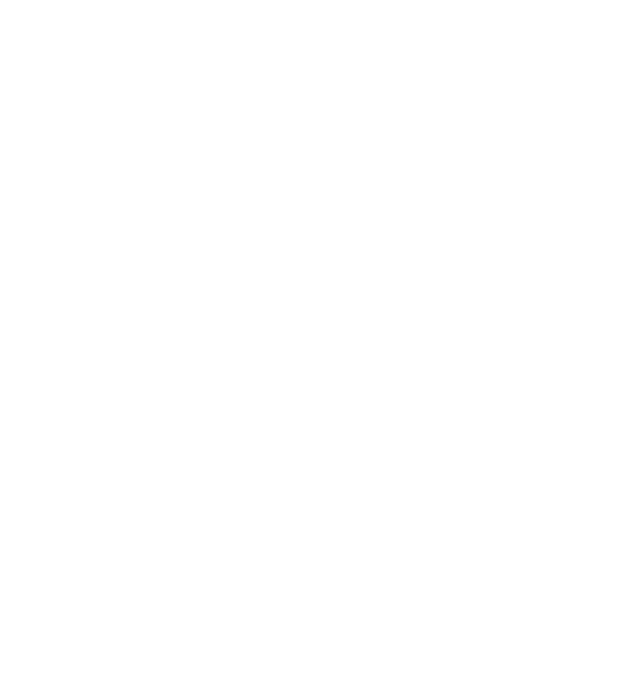
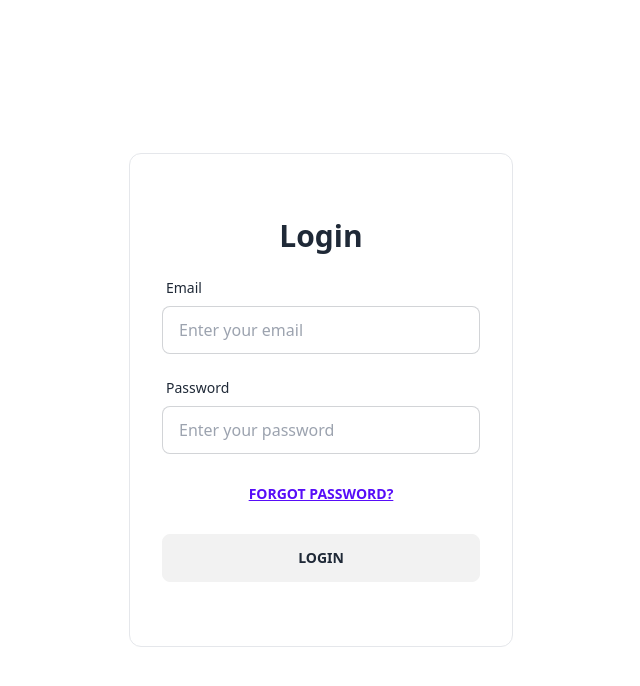
Before and after one commit to AchalS-iglu/lnt-scheduler, a SvelteKit app: page /login in a window 1280 px wide. Shown: the top 686 px of the page, without its empty margins (319-959 px from the left). Built offline with nearby package versions, Linux system fonts and the light colour scheme.

Commit message:
login and calendar

```diff
--- a/src/app.html
+++ b/src/app.html
@@ -1,12 +1,12 @@
 <!DOCTYPE html>
-<html lang="en">
+<html lang="en" data-theme="light">
 	<head>
 		<meta charset="utf-8" />
 		<link rel="icon" href="%sveltekit.assets%/favicon.png" />
 		<meta name="viewport" content="width=device-width" />
 		%sveltekit.head%
 	</head>
-	<body data-sveltekit-preload-data="hover">
-		<div style="display: contents">%sveltekit.body%</div>
+	<body data-sveltekit-preload-data="hover" style="margin: 0;">
+		<div style="display: contents; height: 100vh; width: 100vw">%sveltekit.body%</div>
 	</body>
 </html>
--- a/src/lib/index.js
+++ /dev/null
@@ -1 +0,0 @@
-// place files you want to import through the `$lib` alias in this folder.
--- a/src/routes/+page.svelte
+++ b/src/routes/+page.svelte
@@ -1,18 +1,38 @@
-<script>
-	import { goto } from "$app/navigation";
-	import { supabase } from "$lib/supabase/client";
+<script lang="ts">
+	import '@fullcalendar/core/vdom.cjs';
 
-  const user = supabase.auth.getUser()
-  console.log(user)
-  if (!user) goto("/login")
+	import dayGridPlugin from '@fullcalendar/daygrid';
+	import interactionPlugin from '@fullcalendar/interaction';
+	import listPlugin from '@fullcalendar/list';
+	import timeGridPlugin from '@fullcalendar/timegrid';
+	import FullCalendar, { type CalendarOptions } from 'svelte-fullcalendar';
+	import { goto } from '$app/navigation';
+	import { supabase } from '$lib/supabase/client';
+
+	const user = supabase.auth.getUser();
+	console.log(user);
+	if (!user) goto('/login');
+
+	let options: CalendarOptions = {
+		initialView: 'dayGridMonth',
+		plugins: [dayGridPlugin, interactionPlugin, listPlugin, timeGridPlugin],
+		headerToolbar: {
+			left: 'prev,next today',
+			center: 'title',
+			right: 'dayGridMonth,timeGridWeek,timeGridDay,listWeek'
+		},
+		displayEventEnd: true,
+		navLinks: true,
+		selectable: true,
+		aspectRatio: 1.8,
+		businessHours: {
+			daysOfWeek: [1, 2, 3, 4, 5],
+			startTime: '9:00',
+			endTime: '21:00'
+		}
+	};
 </script>
 
-<h1 class="text-3xl font-bold underline">
-  Hello world!
-</h1>
-
-<style lang="postcss">
-  :global(html) {
-    background-color: theme(colors.gray.100);
-  }
-</style>
+<div class="grid" style="grid-template-columns: 3fr 1fr;">
+	<FullCalendar {options} />
+</div>
--- a/src/routes/login/+page.svelte
+++ b/src/routes/login/+page.svelte
@@ -0,0 +1,19 @@
+<div class="h-screen flex items-center justify-center">
+	<form style="min-width: 30vw" class="flex flex-col gap-4 border px-8 py-16 rounded-xl">
+        <h1 class="text-3xl font-bold text-center">Login</h1>
+		<div class="form-control w-full">
+			<label class="label" for="">
+				<span class="label-text">Email</span>
+			</label>
+			<input type="email" placeholder="Enter your email" class="input input-bordered w-full" />
+		</div>
+		<div class="form-control w-full">
+			<label class="label" for="">
+				<span class="label-text">Password</span>
+			</label>
+			<input type="password" placeholder="Enter your password" class="input input-bordered w-full" />
+		</div>
+        <button class="btn btn-link">Forgot password?</button>
+        <button class="btn">Login</button>
+	</form>
+</div>
--- a/svelte.config.js
+++ b/svelte.config.js
@@ -1,12 +1,9 @@
-import adapter from '@sveltejs/adapter-auto';
+import adapter from '@sveltejs/adapter-static';
 import { vitePreprocess } from '@sveltejs/kit/vite';
 
 /** @type {import('@sveltejs/kit').Config} */
 const config = {
 	kit: {
-		// adapter-auto only supports some environments, see https://kit.svelte.dev/docs/adapter-auto for a list.
-		// If your environment is not supported or you settled on a specific environment, switch out the adapter.
-		// See https://kit.svelte.dev/docs/adapters for more information about adapters.
 		adapter: adapter()
 	},
 	preprocess: vitePreprocess()
```
Also changed, not shown: package.json (+8 -1 lines), .eslintrc.cjs, src/components/modals/modal.svelte (added), 1 other file (tests, documents, lock files or other folders).
